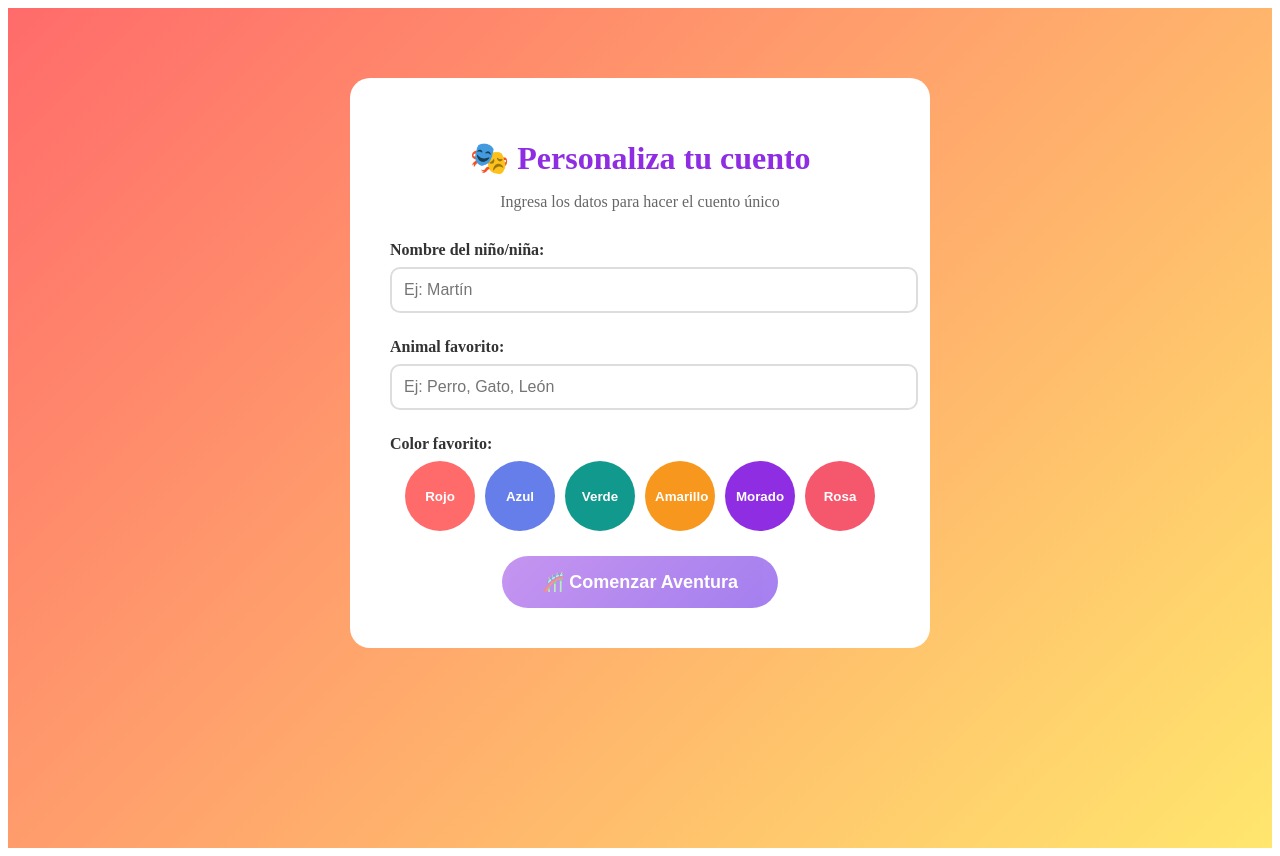
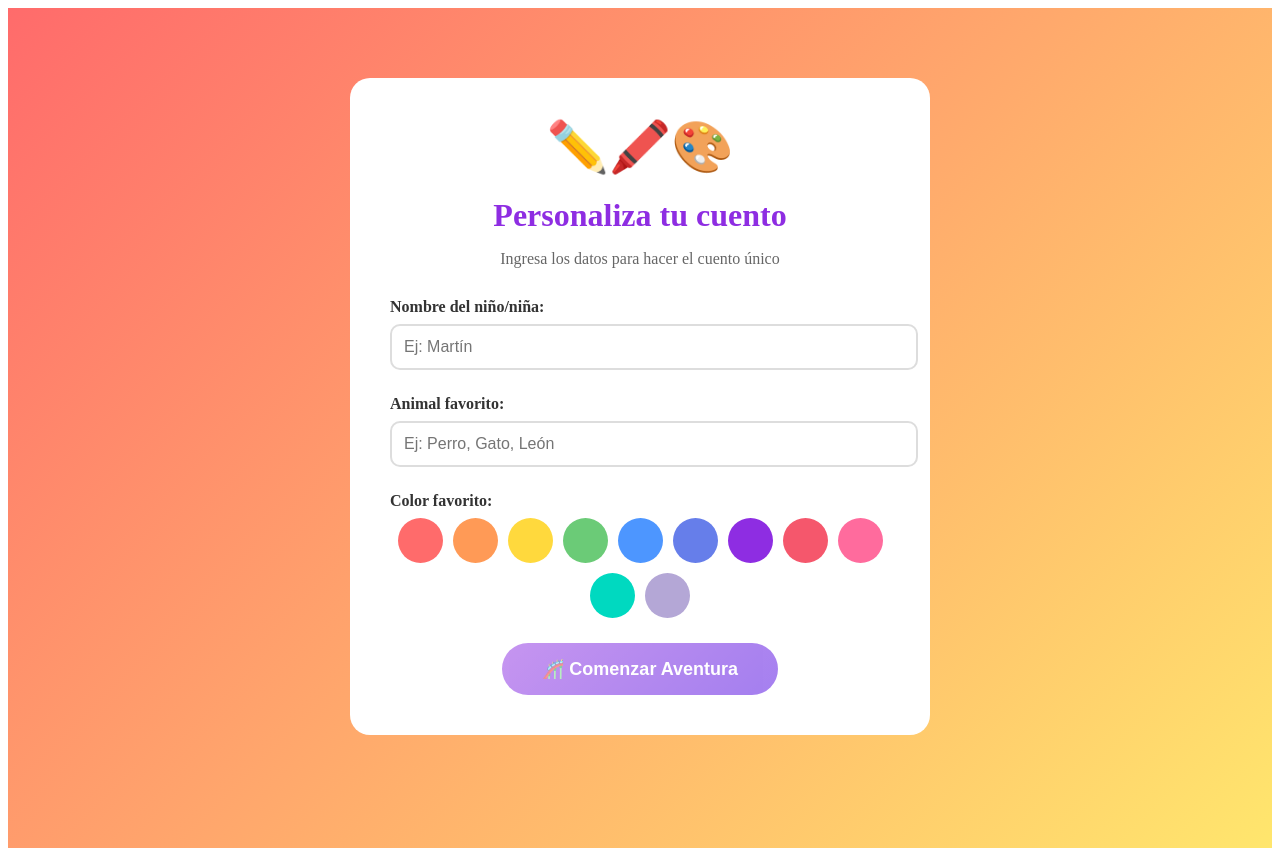
Before and after one commit to rodcas1982/hotmart-cuentos-svelte, a SvelteKit app: page /story/01-valiente in a window 1280 px wide. Built offline with nearby package versions, Linux system fonts and the light colour scheme.

Commit message:
Fix: Icono lápices + 11 opciones de color

```diff
--- a/src/routes/story/[id]/+page.svelte
+++ b/src/routes/story/[id]/+page.svelte
@@ -11,7 +11,6 @@
     let isFlipping = false;
     let fontSize = 18;
 
-    // Variables de personalización
     let nombreNino = '';
     let animalFavorito = '';
     let colorFavorito = '';
@@ -20,11 +19,16 @@
 
     const coloresDisponibles = [
         { id: 'rojo', hex: '#FF6B6B', nombre: 'Rojo' },
+        { id: 'naranja', hex: '#FF9A56', nombre: 'Naranja' },
+        { id: 'amarillo', hex: '#FFD93D', nombre: 'Amarillo' },
+        { id: 'verde', hex: '#6BCB77', nombre: 'Verde' },
+        { id: 'celeste', hex: '#4D96FF', nombre: 'Celeste' },
         { id: 'azul', hex: '#667eea', nombre: 'Azul' },
-        { id: 'verde', hex: '#11998e', nombre: 'Verde' },
-        { id: 'amarillo', hex: '#F7971E', nombre: 'Amarillo' },
         { id: 'morado', hex: '#8E2DE2', nombre: 'Morado' },
         { id: 'rosa', hex: '#F5576C', nombre: 'Rosa' },
+        { id: 'fucsia', hex: '#FF6B9D', nombre: 'Fucsia' },
+        { id: 'turquesa', hex: '#00D9C0', nombre: 'Turquesa' },
+        { id: 'lavanda', hex: '#B4A7D6', nombre: 'Lavanda' },
     ];
 
     let gradient = 'linear-gradient(135deg, #FF6B6B, #FFE66D)';
@@ -37,10 +41,8 @@
 
     function iniciarCuento() {
         if (nombreNino && animalFavorito && colorFavorito) {
-            // Buscar el color seleccionado
             const color = coloresDisponibles.find(c => c.id === colorFavorito);
             if (color) {
-                // Crear gradiente con el color favorito
                 gradient = `linear-gradient(135deg, ${color.hex}, ${adjustColor(color.hex, 30)})`;
             }
             showPersonalizacion = false;
@@ -48,7 +50,6 @@
         }
     }
 
-    // Ajustar color para hacer gradiente
     function adjustColor(hex: string, amount: number): string {
         const num = parseInt(hex.replace('#', ''), 16);
         const r = Math.min(255, (num >> 16) + amount);
@@ -81,9 +82,9 @@
 
 <div class="story-container" style="background: {gradient}">
     {#if showPersonalizacion}
-        <!-- Pantalla de personalización -->
         <div class="personalizacion">
-            <h1>🎭 Personaliza tu cuento</h1>
+            <div class="icono">✏️🖍️🎨</div>
+            <h1>Personaliza tu cuento</h1>
             <p>Ingresa los datos para hacer el cuento único</p>
 
             <div class="form-group">
@@ -105,8 +106,8 @@
                             class:selected={colorFavorito === color.id}
                             style="background: {color.hex}"
                             on:click={() => colorFavorito = color.id}
+                            title={color.nombre}
                         >
-                            {color.nombre}
                         </button>
                     {/each}
                 </div>
@@ -117,7 +118,6 @@
             </button>
         </div>
     {:else}
-        <!-- Contenido del cuento -->
         <div class="header">
             <a href="{base}/" class="back-btn">← Volver</a>
             <div class="controls-row">
@@ -149,6 +149,7 @@
 <style>
     .story-container { min-height: 100vh; padding: 20px; color: white; }
     .personalizacion { max-width: 500px; margin: 50px auto; background: white; border-radius: 20px; padding: 40px; color: #333; text-align: center; }
+    .icono { font-size: 50px; margin-bottom: 10px; }
     .personalizacion h1 { color: #8E2DE2; margin-bottom: 10px; }
     .personalizacion p { color: #666; margin-bottom: 30px; }
     .form-group { margin-bottom: 25px; text-align: left; }
@@ -156,8 +157,9 @@
     .form-group input { width: 100%; padding: 12px; border: 2px solid #ddd; border-radius: 10px; font-size: 16px; }
     .form-group input:focus { border-color: #8E2DE2; outline: none; }
     .colores { display: flex; gap: 10px; flex-wrap: wrap; justify-content: center; }
-    .color-btn { width: 70px; height: 70px; border-radius: 50%; border: 4px solid transparent; cursor: pointer; color: white; font-weight: bold; }
-    .color-btn.selected { border-color: #333; transform: scale(1.1); }
+    .color-btn { width: 45px; height: 45px; border-radius: 50%; border: 3px solid transparent; cursor: pointer; transition: transform 0.2s; }
+    .color-btn:hover { transform: scale(1.1); }
+    .color-btn.selected { border-color: #333; transform: scale(1.15); }
     .iniciar-btn { background: linear-gradient(135deg, #8E2DE2, #4A00E0); color: white; border: none; padding: 15px 40px; border-radius: 30px; font-size: 18px; cursor: pointer; font-weight: bold; }
     .iniciar-btn:disabled { opacity: 0.5; }
     .header { display: flex; justify-content: space-between; margin-bottom: 30px; flex-wrap: wrap; gap: 10px; }
```
